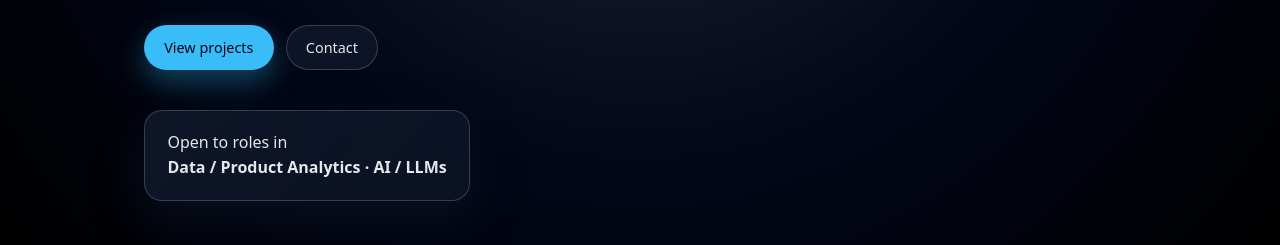
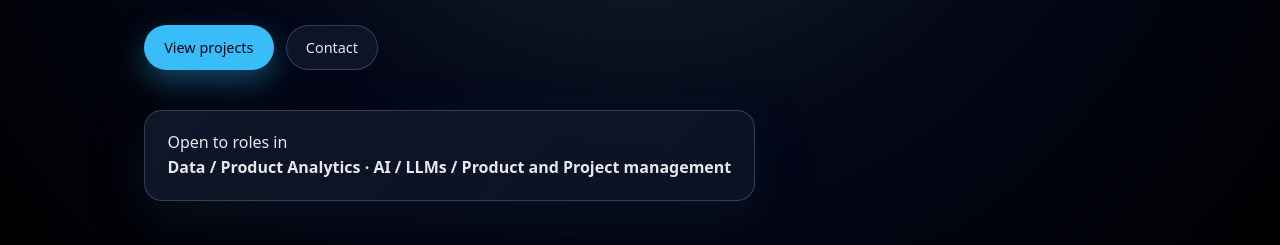
Before and after one commit to davidbenarroch1/davidbenarroch1.github.io, a plain HTML site: page index.html in a window 1280 px wide. Shown: the part 277-522 px from the top of the page. Drawn offline with Linux system fonts and the light colour scheme.

Commit message:
Update index.html

```diff
--- a/index.html
+++ b/index.html
@@ -29,7 +29,7 @@
       </div>
       <div class="hero-tag">
         <p>Open to roles in</p>
-        <p class="hero-tag-roles">Data / Product Analytics · AI / LLMs</p>
+        <p class="hero-tag-roles">Data / Product Analytics · AI / LLMs / Product and Project management</p>
       </div>
     </div>
   </header>
```
